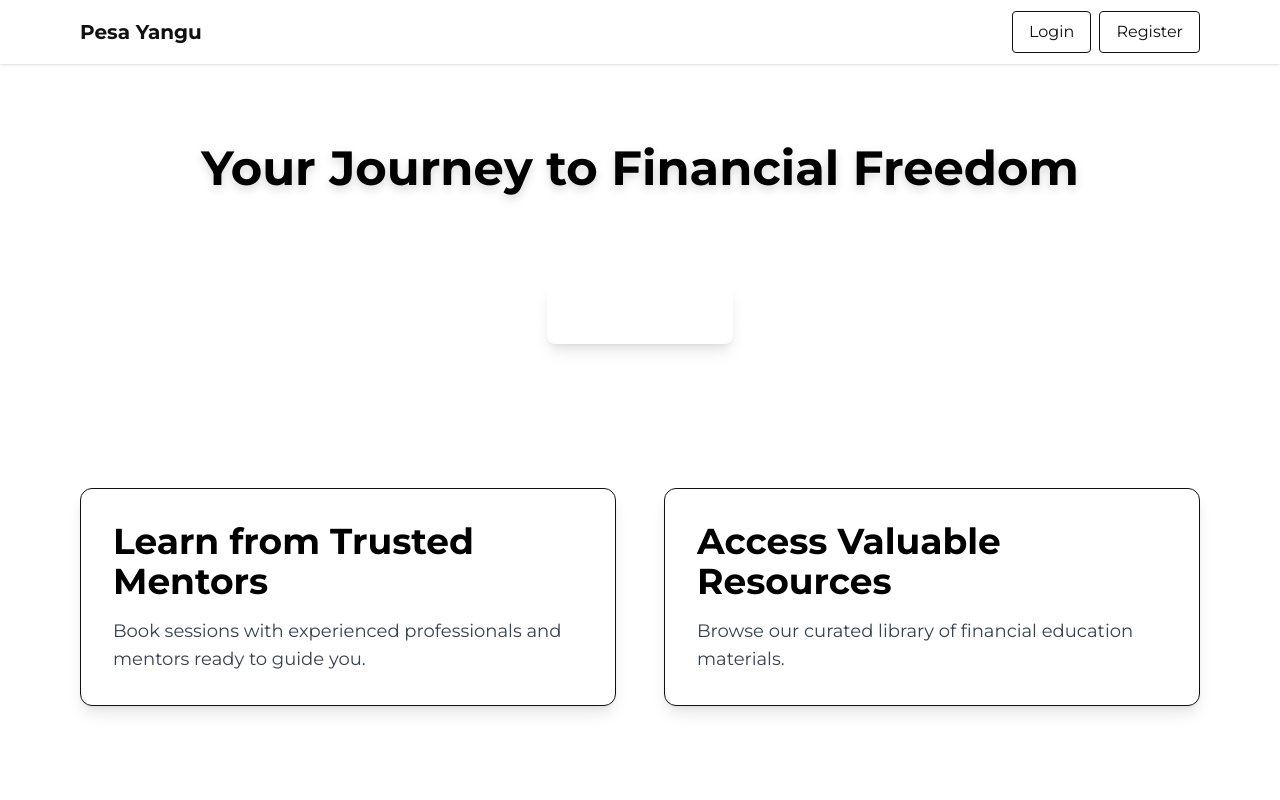
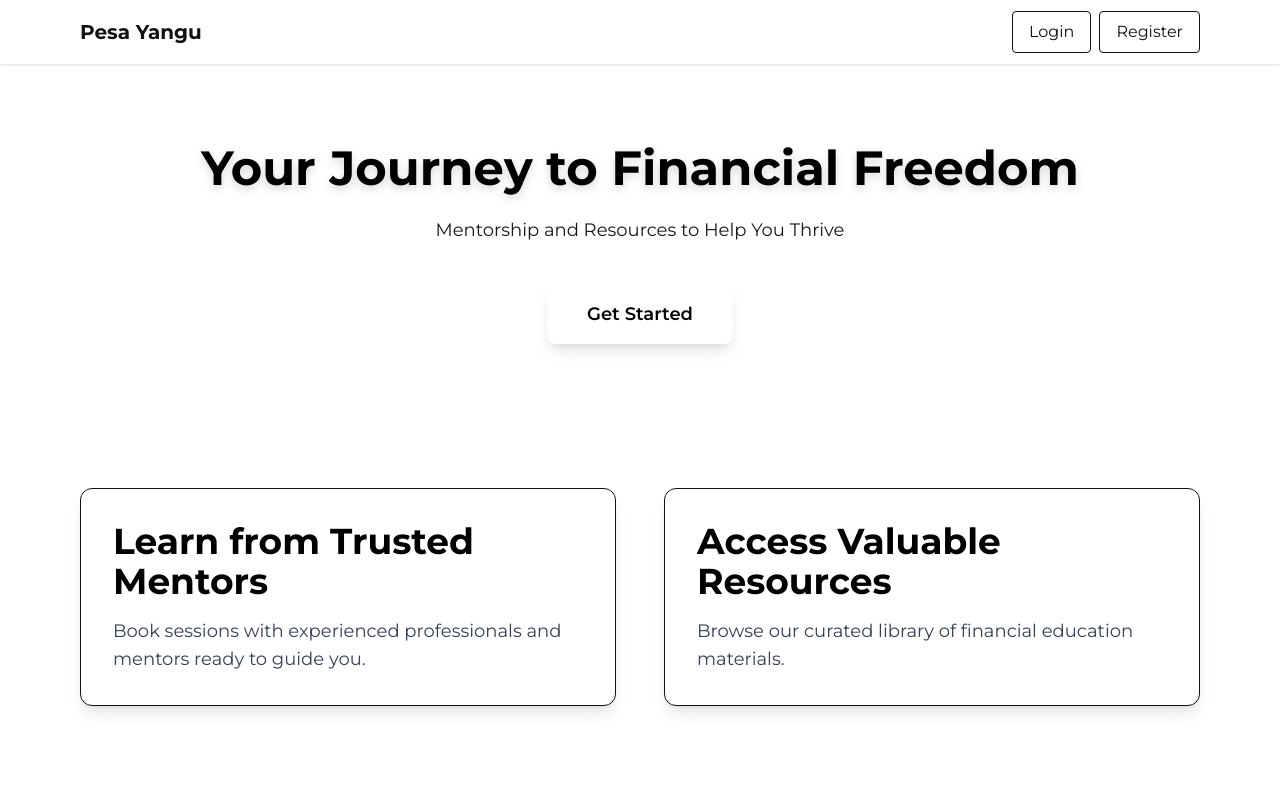
Before and after one commit to Brianceasar/pesa-yangu, a Next.js app in the folder client/: page / in a window 1280 px wide. Shown: the top 800 px of the page. Built offline with nearby package versions, Linux system fonts and the light colour scheme.

Commit message:
feat(landing): enhance landing page with Tailwind styling and custom palette

```diff
--- a/client/app/page.tsx
+++ b/client/app/page.tsx
@@ -9,17 +9,17 @@ const LandingPage = () => {
   return (
     <div className="font-montserrat bg-white min-h-screen">
       {/* Hero Section */}
-      <section className="bg-gradient-to-r from-primary via-primary-light to-lightblue text-white py-20">
+      <section className="bg-gradient-to-r from-primary via-primary-light to-lightblue text-black py-20">
         <div className="max-w-6xl mx-auto px-4 text-center">
           <h1 className="text-4xl md:text-6xl font-extrabold drop-shadow-lg">
             Your Journey to{" "}
             <span className="text-secondary">Financial Freedom</span>
           </h1>
-          <p className="text-lg md:text-2xl mt-6 font-medium text-white/90">
+          <p className="text-lg md:text-2xl mt-6 font-medium text-black/90">
             Mentorship and Resources to Help You Thrive
           </p>
           <button
-            className="mt-10 px-10 py-4 bg-secondary hover:bg-primary-dark text-white rounded-lg text-lg font-semibold shadow-lg transition-all duration-200"
+            className="mt-10 px-10 py-4 bg-secondary hover:bg-primary-dark text-black rounded-lg text-lg font-semibold shadow-lg transition-all duration-200"
             onClick={() => router.push("/register")}
           >
             Get Started
```
